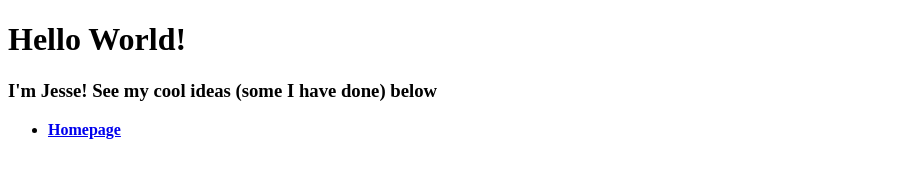
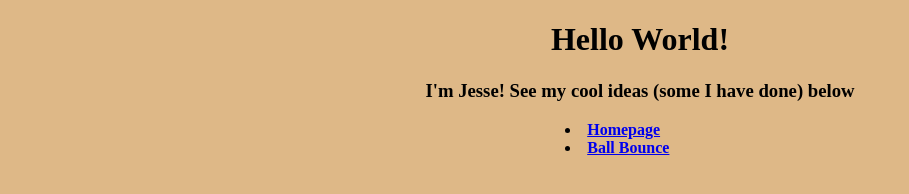
Before and after one commit to jakes44/CSClub-Webnite, a plain HTML site: page index.html in a window 1280 px wide. Shown: the whole page, without its empty margins (0-909 px from the left). Drawn offline with Linux system fonts and the light colour scheme.

Commit message:
New Stuff

```diff
--- /dev/null
+++ b/css/main.css
@@ -0,0 +1,14 @@
+html {
+    background-color: burlywood;
+}
+
+#aboutme{
+    text-align: center;
+}
+
+ul {
+    list-style-position: inside;
+    max-width:15%;
+    margin:auto;
+    text-align:left;
+}
--- a/index.html
+++ b/index.html
@@ -1,6 +1,9 @@
 <!DOCTYPE html>
 
 <html>
+    <head>
+        <link rel="stylesheet" href="css/main.css">
+    </head>
     <body>
         <div id="aboutme">
             <h1>Hello World!</h1>
@@ -9,8 +12,7 @@
                 <div class="card">
                     <ul>
                         <li><b><a href="index.html">Homepage</a></b></li>
-                        <!-- <li><b><a href="basic-ball-bounce.html">Bouncing Ball</a></b></li>
-                        <li><b>Other Cool Things</b></li> -->
+                        <li><b><a href="ball-bounce.html">Ball Bounce</a></b></li>
                     </ul>
                 </div>
             </div>
```
Also changed, not shown: ball-bounce.html (added).
